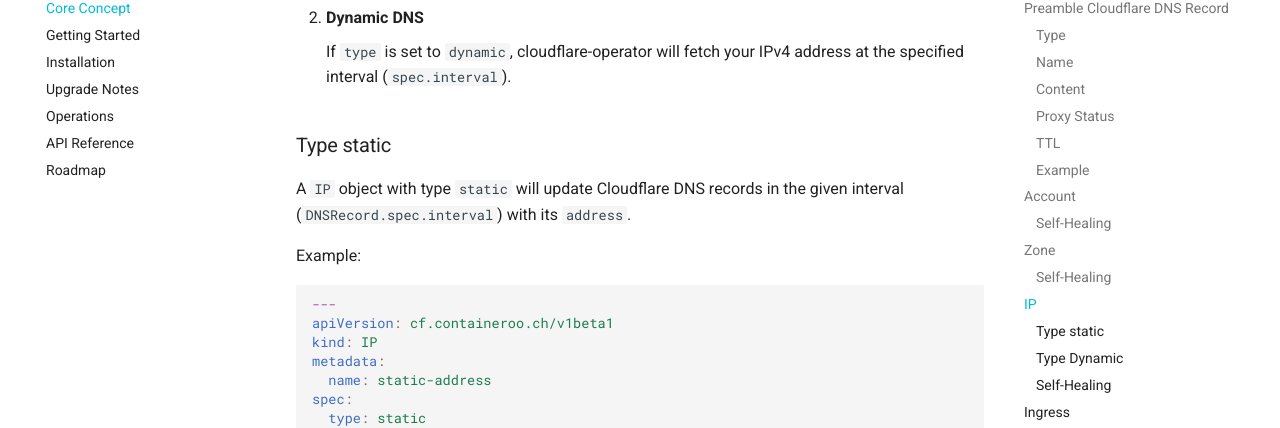
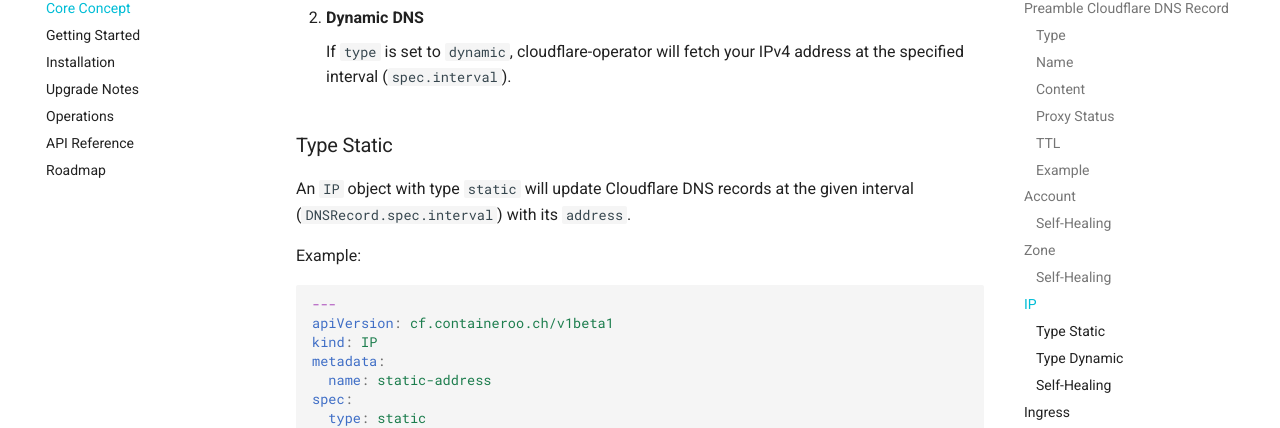
Before and after one commit to containeroo/cloudflare-operator, an MkDocs documentation site: the page built from docs/content/core_concept.md, in a window 1280 px wide and 900 px high, scrolled down 4912 px. Shown: the part 127-555 px from the top of the window. Built offline with MkDocs 1.6.1 and Material for MkDocs 9.7.7, drawn with Linux system fonts in a browser that asks for light colours; comment, search, counter and statistics services are not loaded.

Commit message:
Apply suggestions from code review
Co-authored-by: Robin Scherrer <43877944+rxbn@users.noreply.github.com>

```diff
--- a/docs/content/core_concept.md
+++ b/docs/content/core_concept.md
@@ -147,9 +147,9 @@ The `IP` object has two purposes:
 
     If `type` is set to `dynamic`, cloudflare-operator will fetch your IPv4 address at the specified interval (`spec.interval`).
 
-### Type static
+### Type Static
 
-A `IP` object with type `static` will update Cloudflare DNS records in the given interval (`DNSRecord.spec.interval`) with its `address`.
+An `IP` object with type `static` will update Cloudflare DNS records at the given interval (`DNSRecord.spec.interval`) with its `address`.
 
 Example:
 
```
